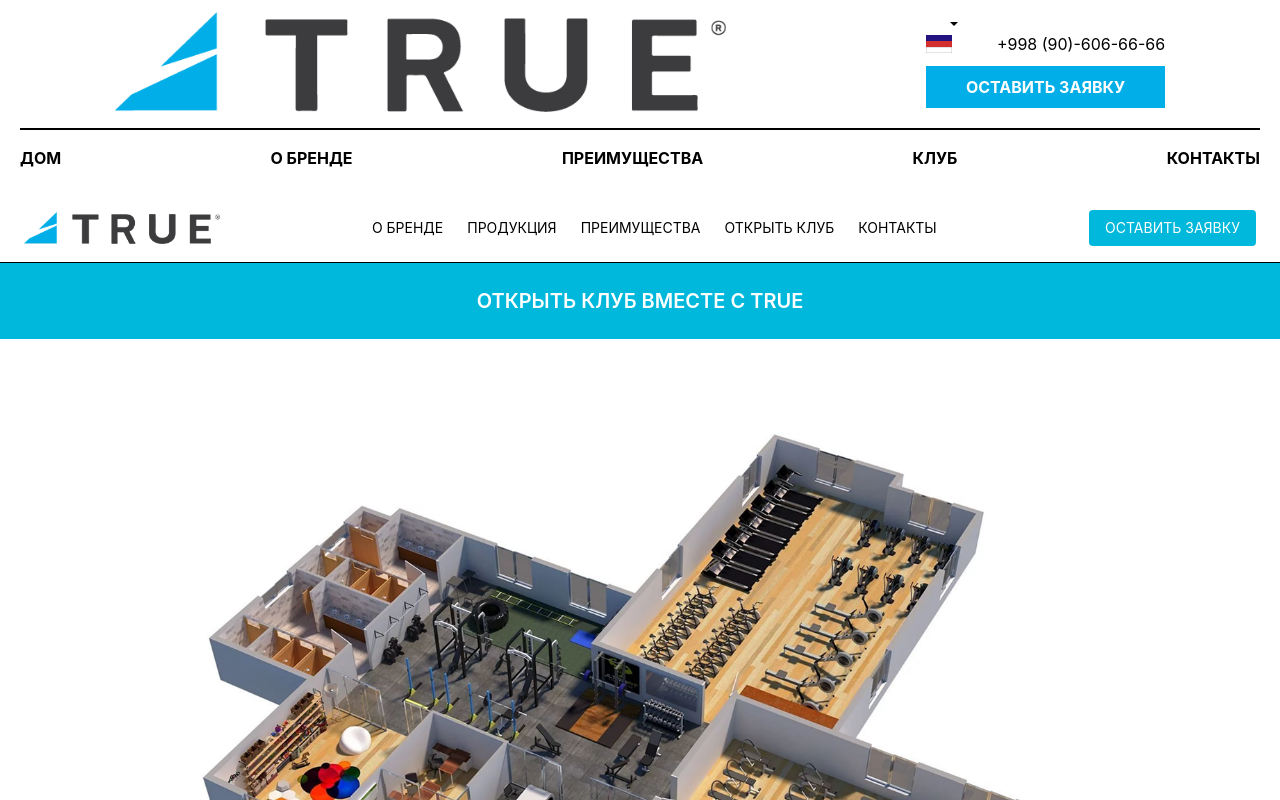
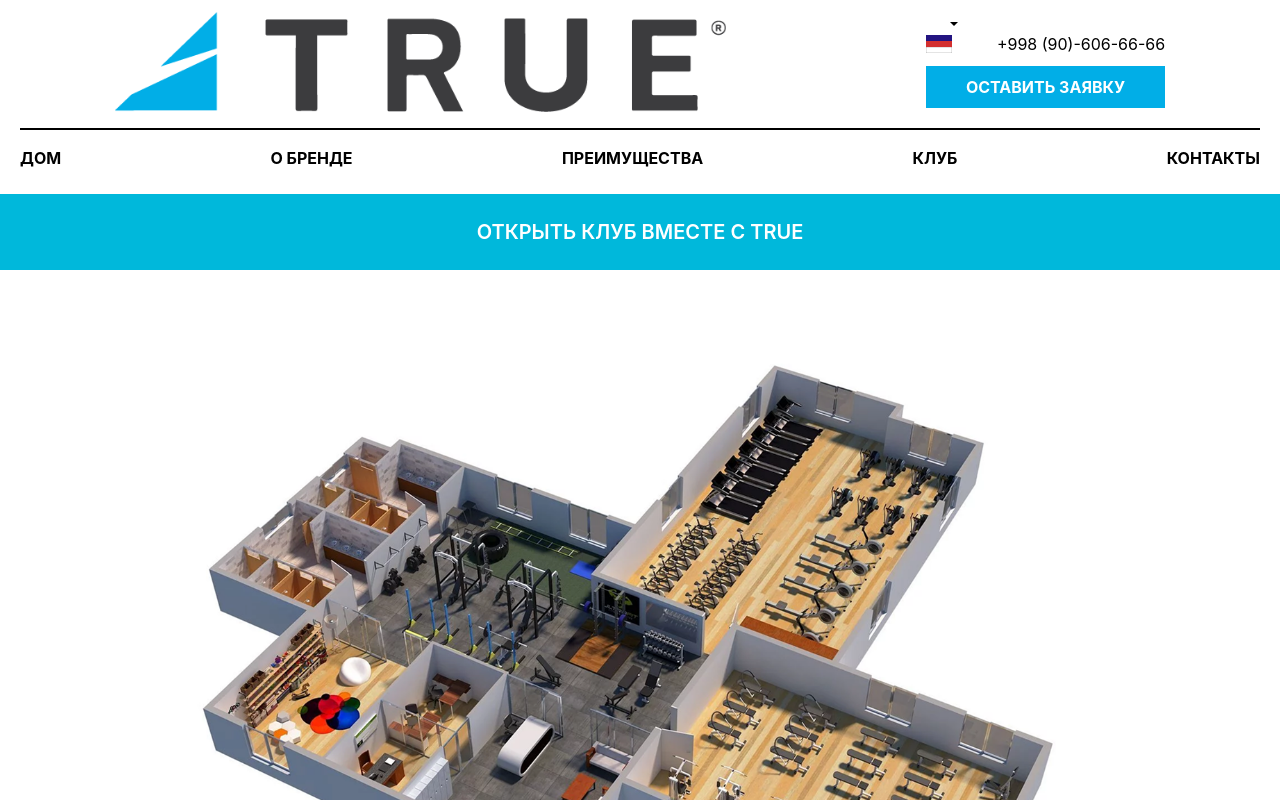
Before and after one commit to zone24uzz/GitHubCommand-2694, a React (Vite) app: page /club in a window 1280 px wide. Shown: the top 800 px of the page. Built offline with nearby package versions, Linux system fonts and the light colour scheme.

Commit message:
club tayyor 3

```diff
--- a/src/pages/Club.jsx
+++ b/src/pages/Club.jsx
@@ -6,21 +6,6 @@ const Club = () => {
   return (
     <div className="max-w-[1440px] mx-auto font-sans bg-white text-black">
       {/* Header */}
-      <header className="flex items-center justify-between px-6 py-4 border-b">
-        <img src={HeaderImg} alt="logo" className="h-8 text" />
-
-        <nav className="flex gap-6 text-sm">
-          <a href="#">О БРЕНДЕ</a>
-          <a href="#">ПРОДУКЦИЯ</a>
-          <a href="#">ПРЕИМУЩЕСТВА</a>
-          <a href="#">ОТКРЫТЬ КЛУБ</a>
-          <a href="#">КОНТАКТЫ</a>
-        </nav>
-
-        <button className="bg-cyan-500 text-white px-4 py-2 text-sm rounded">
-          ОСТАВИТЬ ЗАЯВКУ
-        </button>
-      </header>
 
       {/* Banner */}
       <div className="bg-cyan-500 text-white text-center py-6 text-xl font-semibold">
```
